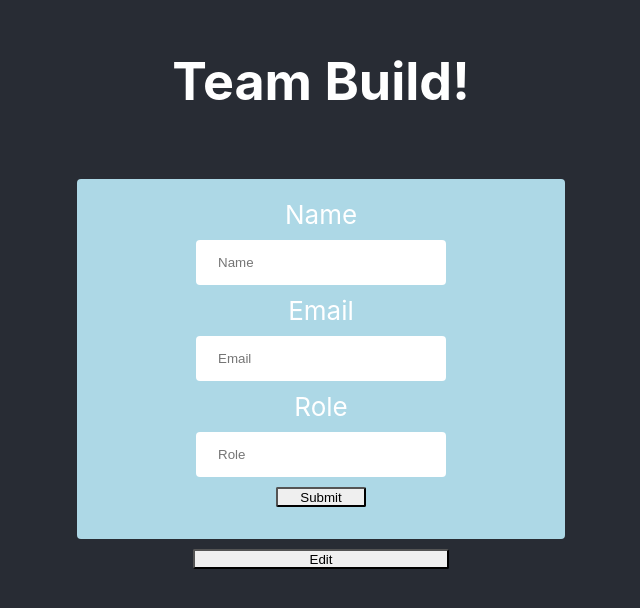
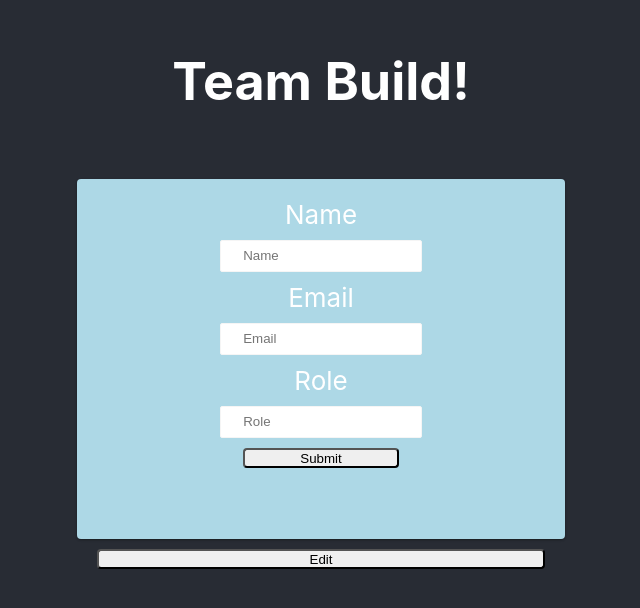
Before and after one commit to bloominstituteoftechnology/team-builder, a React (Create React App) app: page / in a window 1280 px wide. Shown: the part 108-716 px from the top of the page, without its empty margins (319-959 px from the left). Built offline with nearby package versions, Linux system fonts and the light colour scheme.

Commit message:
"logos deleted"

```diff
--- a/src/App.css
+++ b/src/App.css
@@ -1,11 +1,5 @@
 .App {
   text-align: center;
-}
-
-.App-logo {
-  animation: App-logo-spin infinite 20s linear;
-  height: 40vmin;
-  pointer-events: none;
 }
 
 .App-header {
@@ -23,16 +17,25 @@
   color: #61dafb;
 }
 
-form {
+Form {
   display: inline-flex;
   flex-flow: column nowrap;
   align-items: center;
   background: lightblue;
   border-radius: 4px;
+  box-shadow: 0 1px 3px rgba(0, 0, 0, 0.12),
+  0 1px 2px rgba(0, 0, 0, 0.24);
   padding: 20px;
   margin-bottom: 10px;
   width: 35%;
   height: 320px;
+}
+
+Form input {
+  width: 45%;
+  height: 20px;
+  color: lightblue;
+  border-radius: 2px;
 }
 
 input, textarea {
@@ -40,13 +43,22 @@ input, textarea {
   padding: 15px 22px;
   margin: 10px 5px;
   box-sizing: border-box;
-  border: none;
+  border: 1px solid whitesmoke;
   border-radius: 4px;
 }
 
+input[type="checkbox"] {
+  position: absolute;
+  opacity: 0;
+  cursor: pointer;
+  height: 0;
+  width: 0;
+}
+
 button {
-  width: 20%;
+  width: 35%;
   height: 20px;
   box-sizing: border-box;
-  border-radius: 2px;
+  border-radius: 4px;
+
 }
```
Also changed, not shown: src/Form.js (+68 -0 lines), public/logo192.png (deleted), public/logo512.png (deleted).
